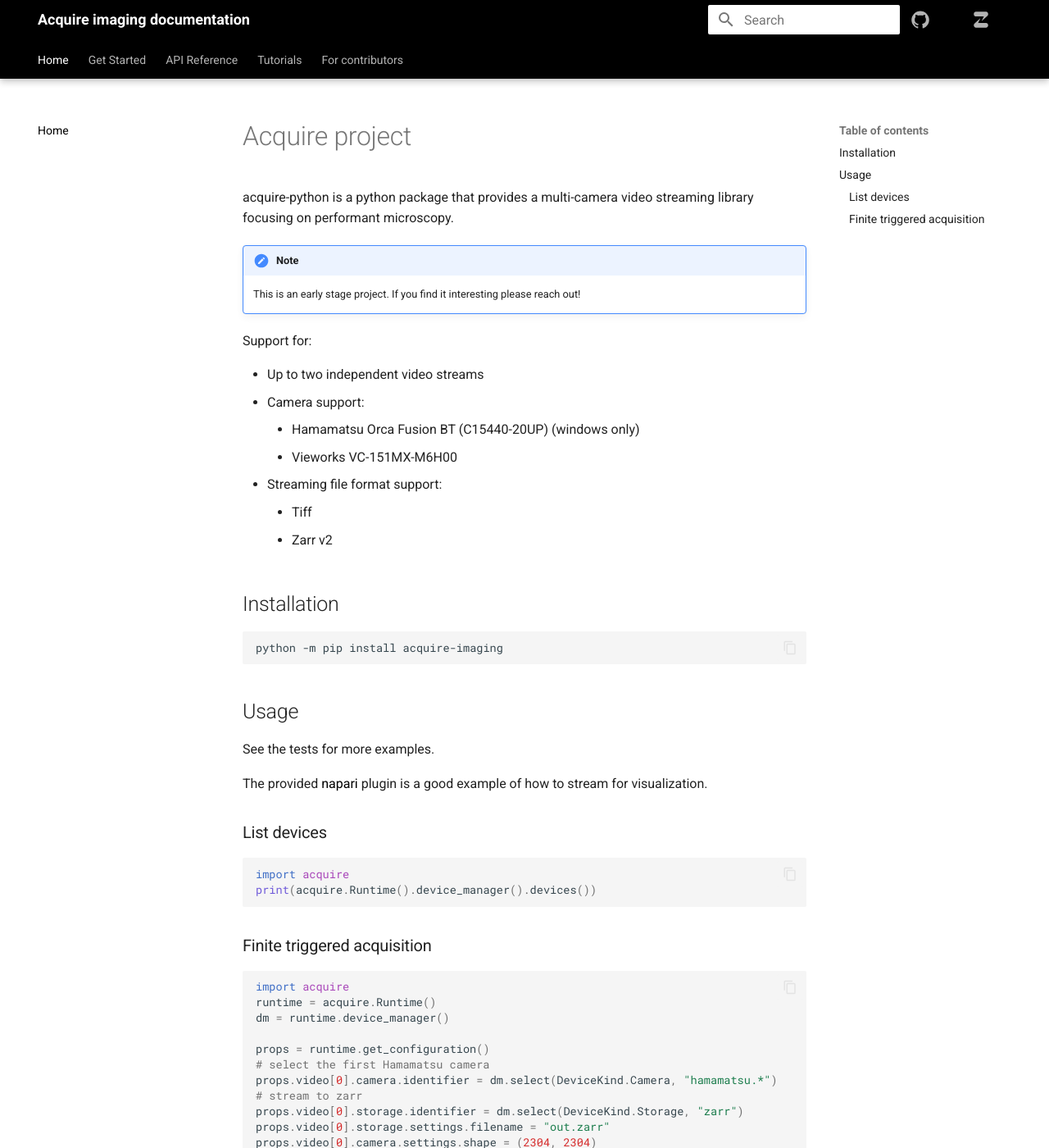
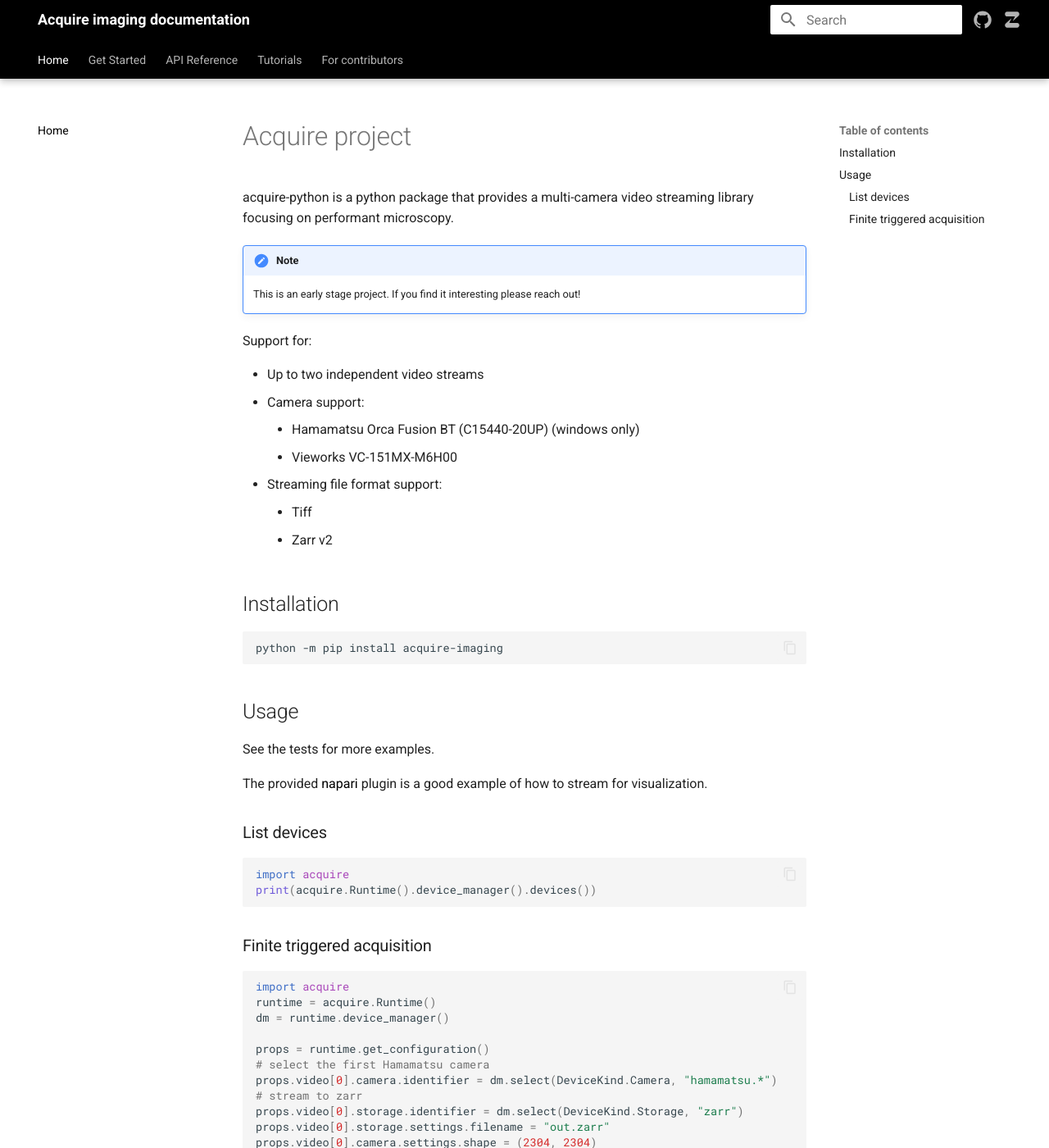
Before and after one commit to melissawm/acquire-docs, an MkDocs documentation site: the page built from docs/index.md, in a window 1280 px wide and 1400 px high. Shown: the whole window at 82% size. Built offline with MkDocs 1.6.1 and Material for MkDocs 9.7.7, drawn with Linux system fonts in a browser that asks for light colours; comment, search, counter and statistics services are not loaded.

Commit message:
Fix header and footer icons

```diff
--- a/docs/stylesheets/custom.css
+++ b/docs/stylesheets/custom.css
@@ -108,6 +108,10 @@ html .md-footer-meta.md-typeset a {
     opacity: 0.7;
 }
 
+.md-header__links .md-source {
+    padding-right: 0px;
+}
+
 .md-source:hover {
     opacity: 1;
 }
@@ -145,6 +149,7 @@ html .md-footer-meta.md-typeset a {
         align-self: flex-start;
         padding: 0.3rem 0 0.3rem 0;
     }
+}
 .md-footer__title:hover {
     color: var(--md-accent-fg-color);
 }
--- a/mkdocs.yml
+++ b/mkdocs.yml
@@ -22,11 +22,6 @@ nav:
     - tutorials/trigger.md
   - For contributors: for_contributors.md
 
-extra:
-  social:
-    - icon: fontawesome/brands/github
-      link: https://acquire-project.zulipchat.com
-
 markdown_extensions:
   - pymdownx.highlight:
       anchor_linenums: true
```
